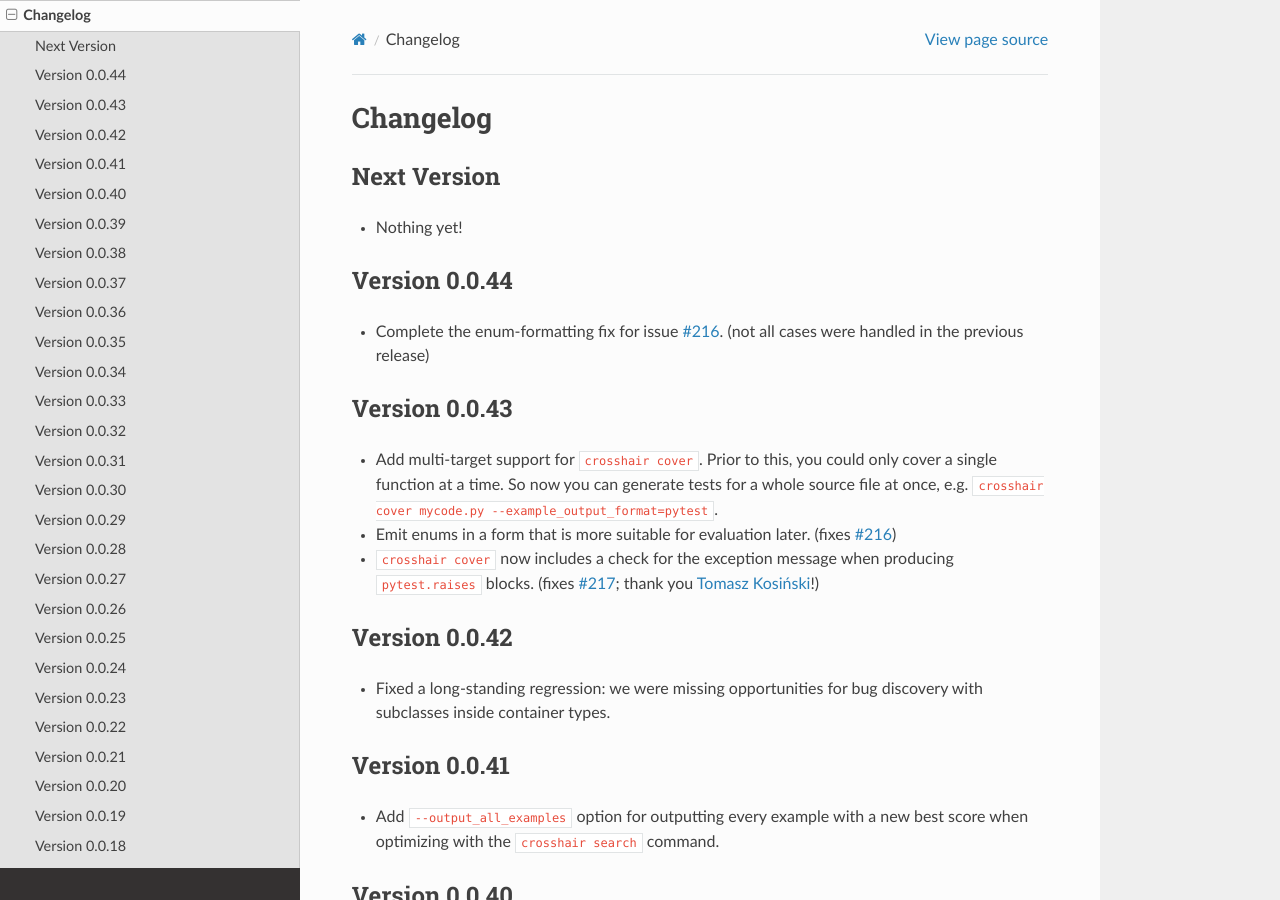
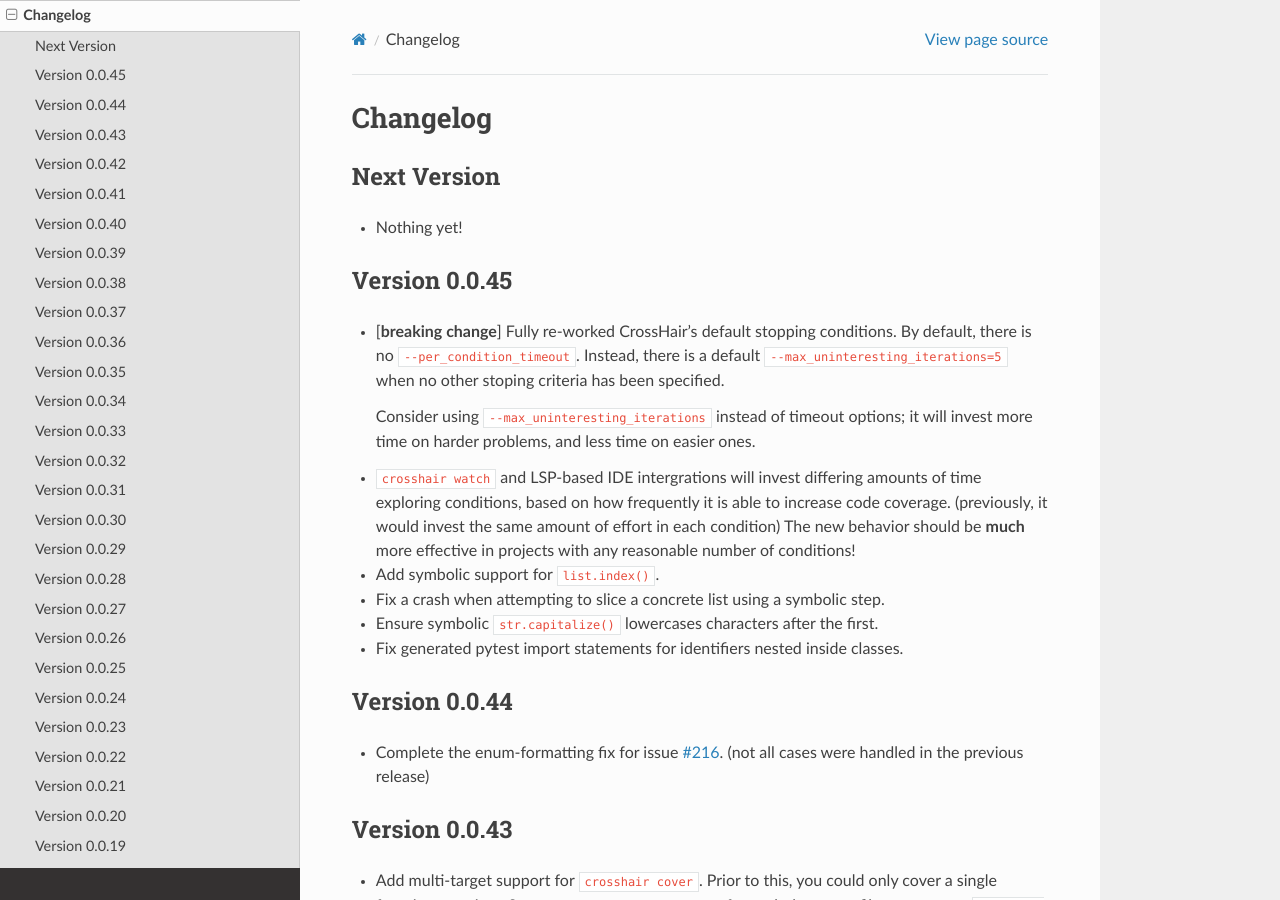
Before and after one commit to pschanely/CrossHair, a Sphinx documentation site: the page built from doc/source/changelog.rst, in a window 1280 px wide and 900 px high. Built offline with Sphinx 7.4.7 and the Read the Docs theme 2.0.0, drawn with Linux system fonts in a browser that asks for light colours; the version number is read from the project's files by our own code.

Commit message:
Update changelog

```diff
--- a/doc/source/changelog.rst
+++ b/doc/source/changelog.rst
@@ -7,6 +7,27 @@
 ------------
 
 * Nothing yet!
+
+
+Version 0.0.45
+--------------
+
+* [**breaking change**] Fully re-worked CrossHair's default stopping conditions.
+  By default, there is no ``--per_condition_timeout``. Instead, there is a
+  default ``--max_uninteresting_iterations=5`` when no other stoping criteria
+  has been specified.
+
+  Consider using ``--max_uninteresting_iterations`` instead of timeout options;
+  it will invest more time on harder problems, and less time on easier ones.
+* ``crosshair watch`` and LSP-based IDE intergrations will invest differing
+  amounts of time exploring conditions, based on how frequently it is able to
+  increase code coverage. (previously, it would invest the same amount of effort
+  in each condition) The new behavior should be **much** more effective in
+  projects with any reasonable number of conditions!
+* Add symbolic support for ``list.index()``.
+* Fix a crash when attempting to slice a concrete list using a symbolic step.
+* Ensure symbolic ``str.capitalize()`` lowercases characters after the first.
+* Fix generated pytest import statements for identifiers nested inside classes.
 
 
 Version 0.0.44
```
